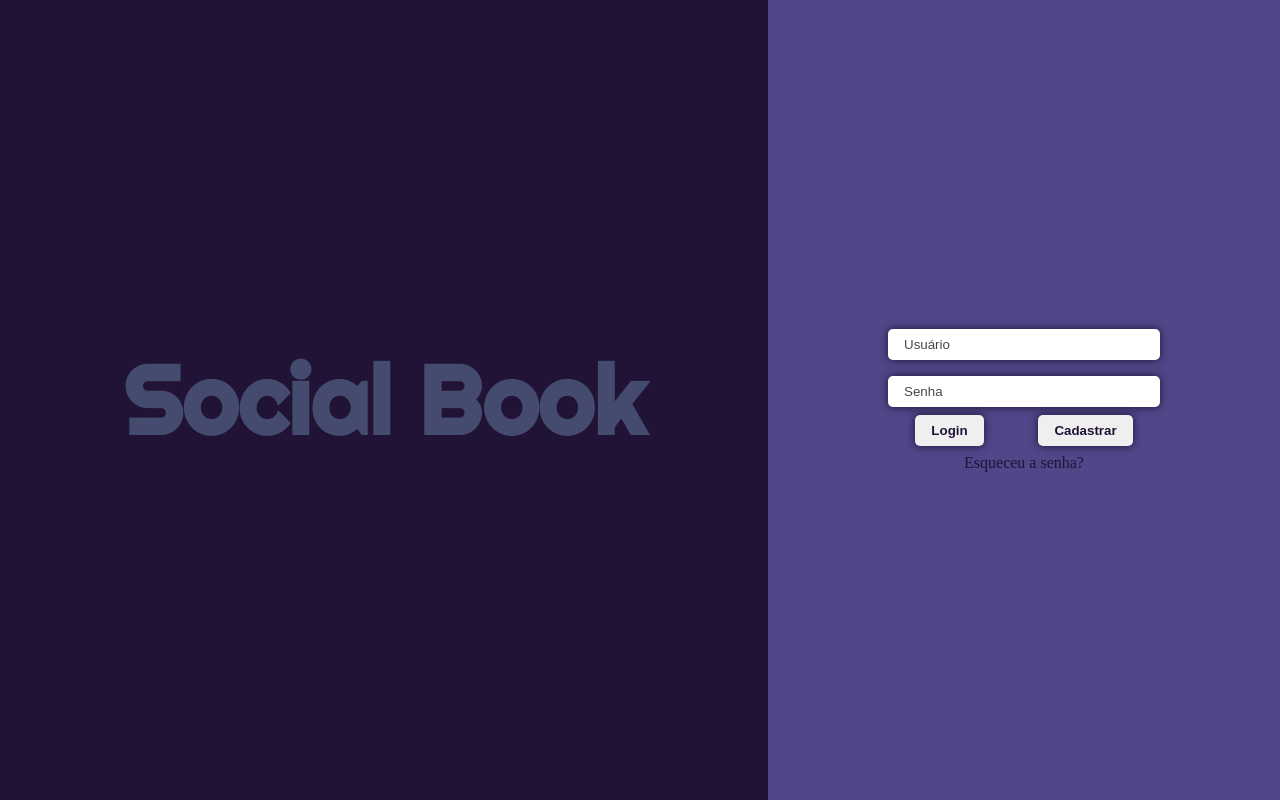
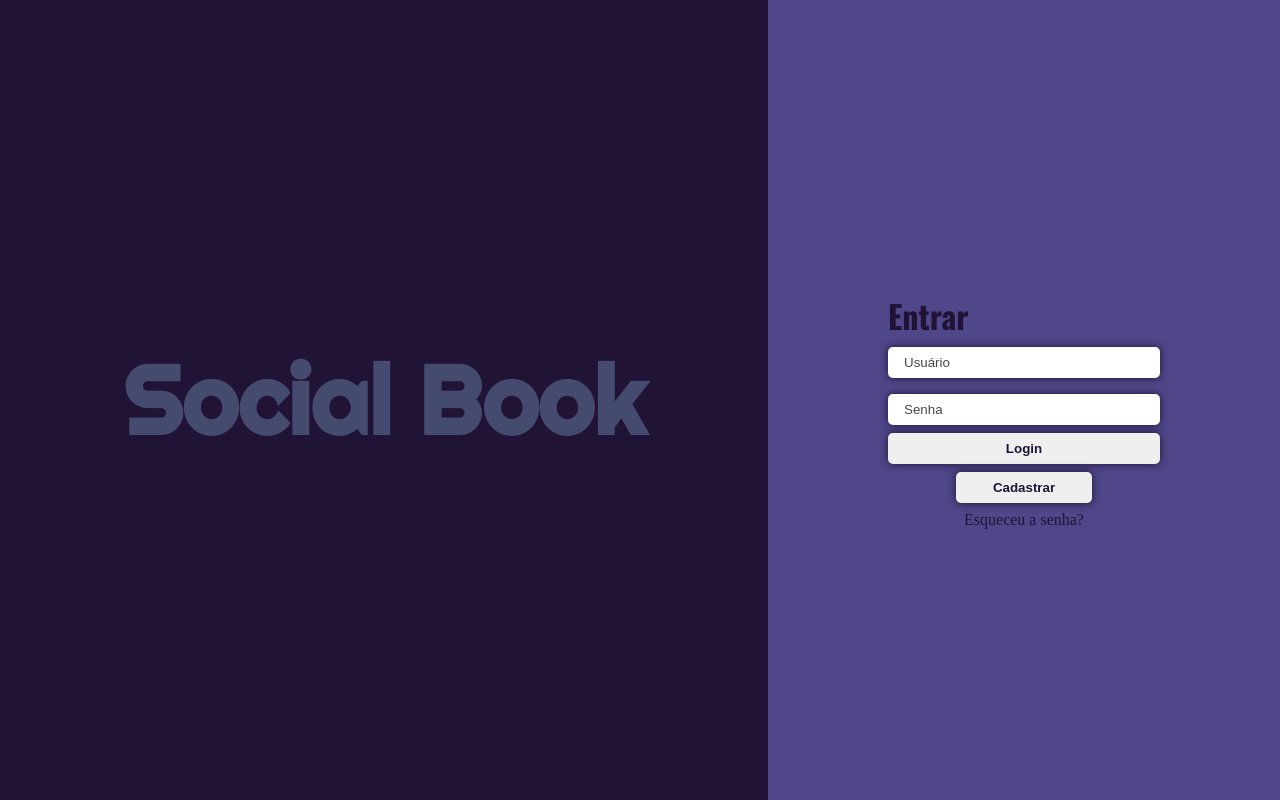
Before and after one commit to jessiesouf/html-css-javascript, a plain HTML site: page rede-social/index.html in a window 1280 px wide. Drawn offline with nearby package versions, Linux system fonts and the light colour scheme.

Commit message:
atualizado

```diff
--- a/rede-social/index.html
+++ b/rede-social/index.html
@@ -13,7 +13,9 @@
             <h1>Social Book</h1>
         </div>
         <div class="item-02">
+
             <form>
+                <h1 class="enter">Entrar</h1>
                 <div class="input-item">
                     <input type="text" name="user" placeholder="Usuário">
                     <input type="password" name="pass" placeholder="Senha">
--- a/rede-social/style.css
+++ b/rede-social/style.css
@@ -1,5 +1,5 @@
 @import url('https://fonts.googleapis.com/css2?family=Righteous&display=swap');
-
+@import url('https://fonts.googleapis.com/css2?family=Oswald:wght@400;700&display=swap');
 :root {
     --cor-01: #201335;
 }
@@ -34,6 +34,14 @@ body {
     justify-content: center;
 }
 
+.enter {
+    font-family: 'Oswald', sans-serif;
+    color: var(--cor-01);
+    align-self: start;
+    margin-bottom: 0.5rem;
+
+}
+
 .input-item {
     display: flex;
     flex-direction: column;
@@ -44,9 +52,14 @@ body {
 
 .input-button {
     display: flex;
-    justify-content: space-around;
+    flex-direction: column;
     margin-top: 0.5rem;
-    width: 100%;
+}
+
+.cadastrar {
+    margin-top: 0.5rem;
+    width: 50%;
+    align-self: center;
 }
 
 .input-item input {
@@ -62,7 +75,7 @@ body {
     padding: 0.5rem 1rem;
     border-radius: 5px;
     border: none;
-    color: #211336;
+    color: var(--cor-01);
     font-weight: bold;
     box-shadow: 0px 0px 8px  var(--cor-01);
     cursor: pointer;
@@ -72,7 +85,7 @@ body {
    background: #eeeeee75;
 }
 
-.input-item input:focus-visible { /*Muda a cor da borda do input quando clicado com o mouse*/
+.input-item input:focus-visible {
     outline: 2px solid  var(--cor-01);
 }
 
@@ -80,9 +93,14 @@ body {
     color: #080808be;
 }
 
-.input-button input:hover {
+.login:hover {
     background:  var(--cor-01);
     color: #7a82a7;
+}
+
+.cadastrar:hover {
+    background: #42b62f;
+    color: #fff;
 }
 
 .recover {
@@ -93,8 +111,10 @@ body {
     text-decoration: none;
     color:   var(--cor-01);
 }
-
-@media (min-width: 300px) and (max-width: 600px) {
+ .recover:hover {
+    text-decoration: underline;
+ }
+@media (min-width: 300px) and (max-width: 900px) {
     .container {
         display: flex;
         width: 100%;
```
